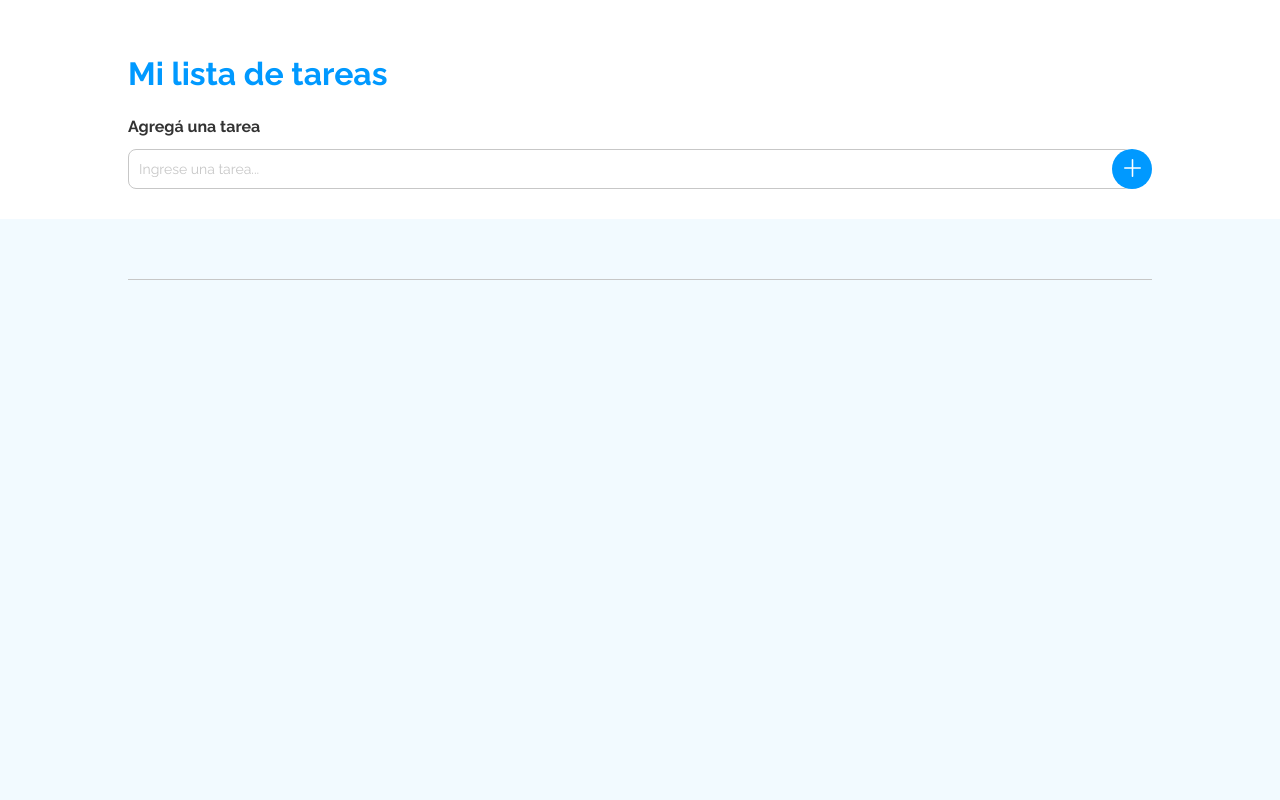
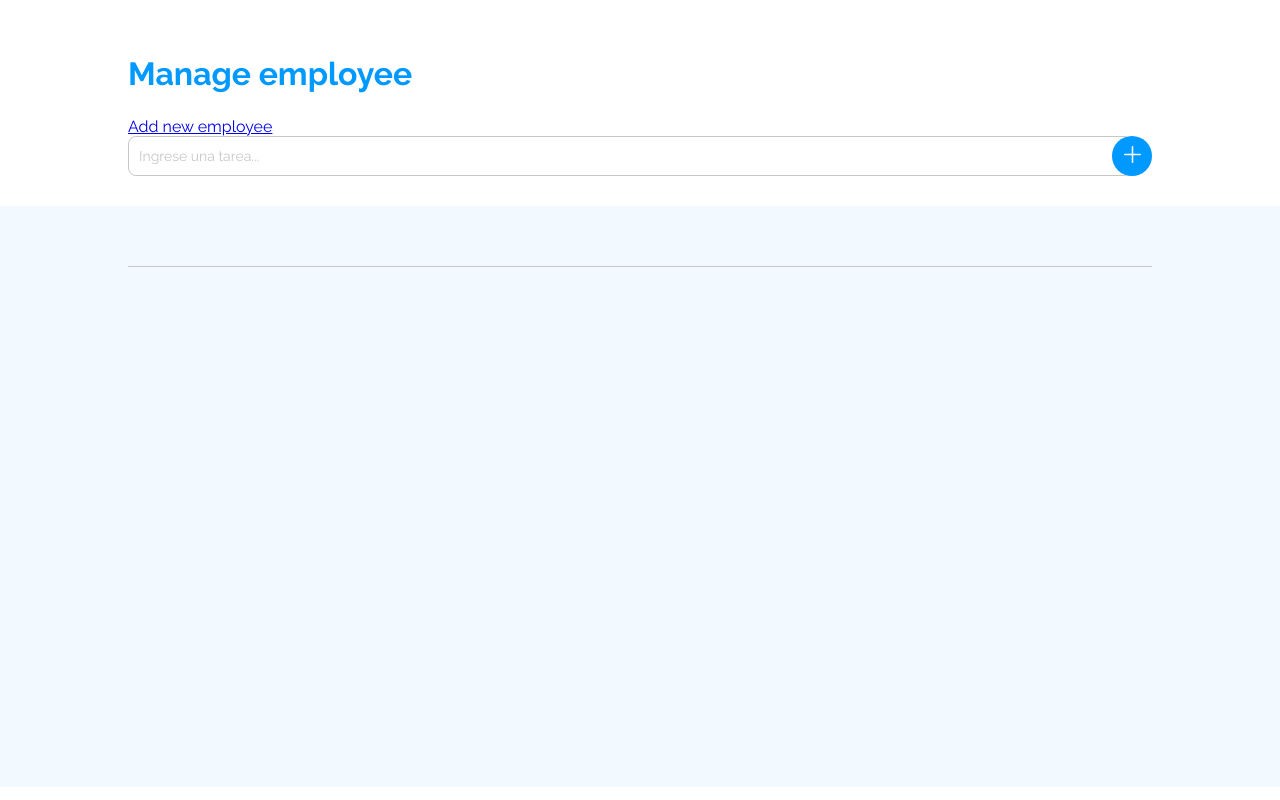
Before and after one commit to mercedesaven/tp-4, a website: page pages/index.html in a window 1280 px wide. Drawn offline with nearby package versions, Linux system fonts and the light colour scheme; files that its build step writes are made by us from their sources.

Commit message:
tuneando html

```diff
--- a/pages/index.html
+++ b/pages/index.html
@@ -11,8 +11,11 @@
 </head>
 <body onload="onLoad()">
     <header class="add-task-container">
-        <h1>Mi lista de tareas</h1>
-        <h2 class="section-title">Agregá una tarea</h2>
+        <h1>Manage employee</h1>
+        <a href="#">
+            <i></i>
+            <span>Add new employee</span>
+        </a>
         <div class="add-task-input-container">
             <input type="text" value="" onkeypress="keyPress(event)" placeholder="Ingrese una tarea..." id="item">
             <button class="add-task-btn" type="button" id="add" onclick="addTask()"><img src="styles/images/add.svg"
```
